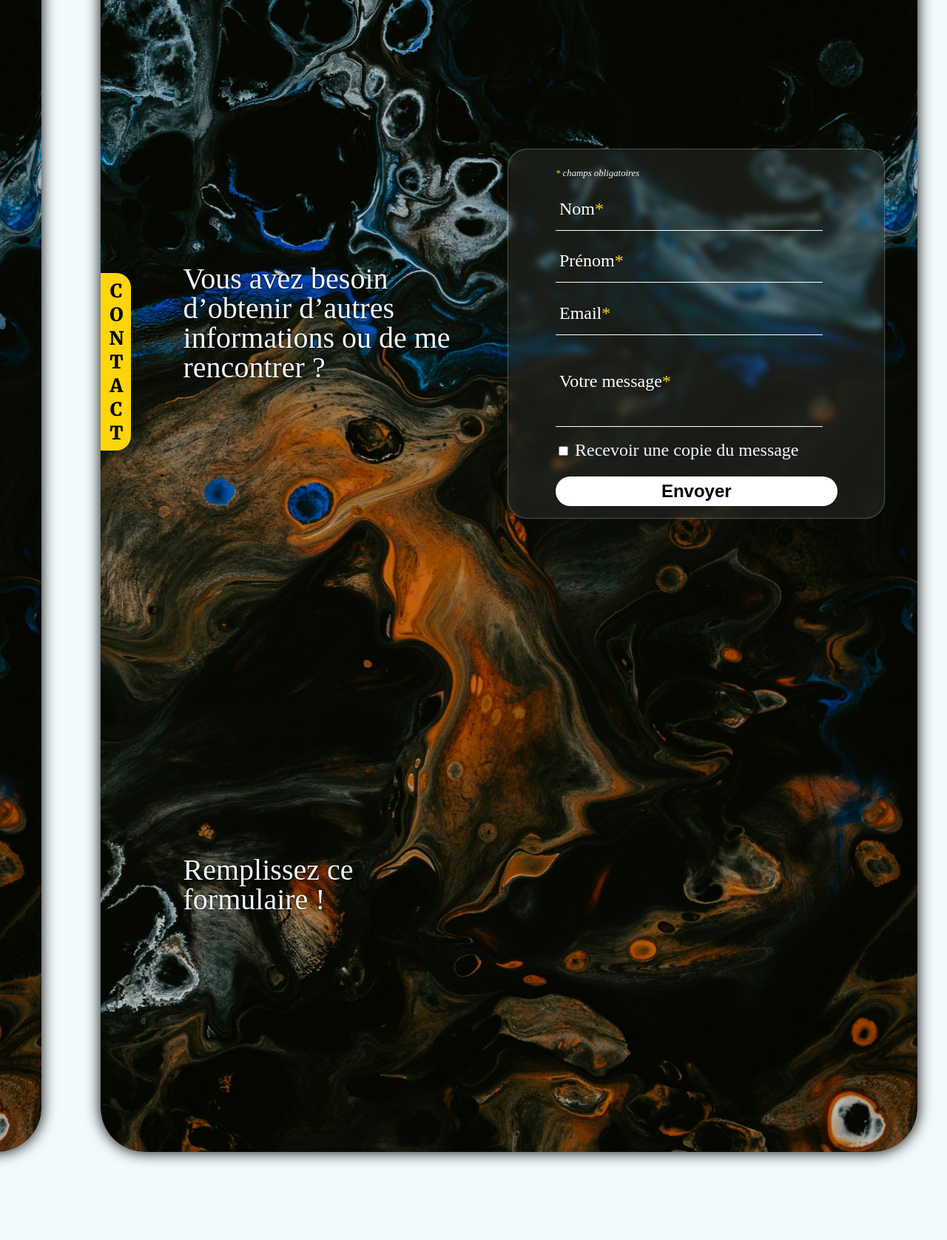
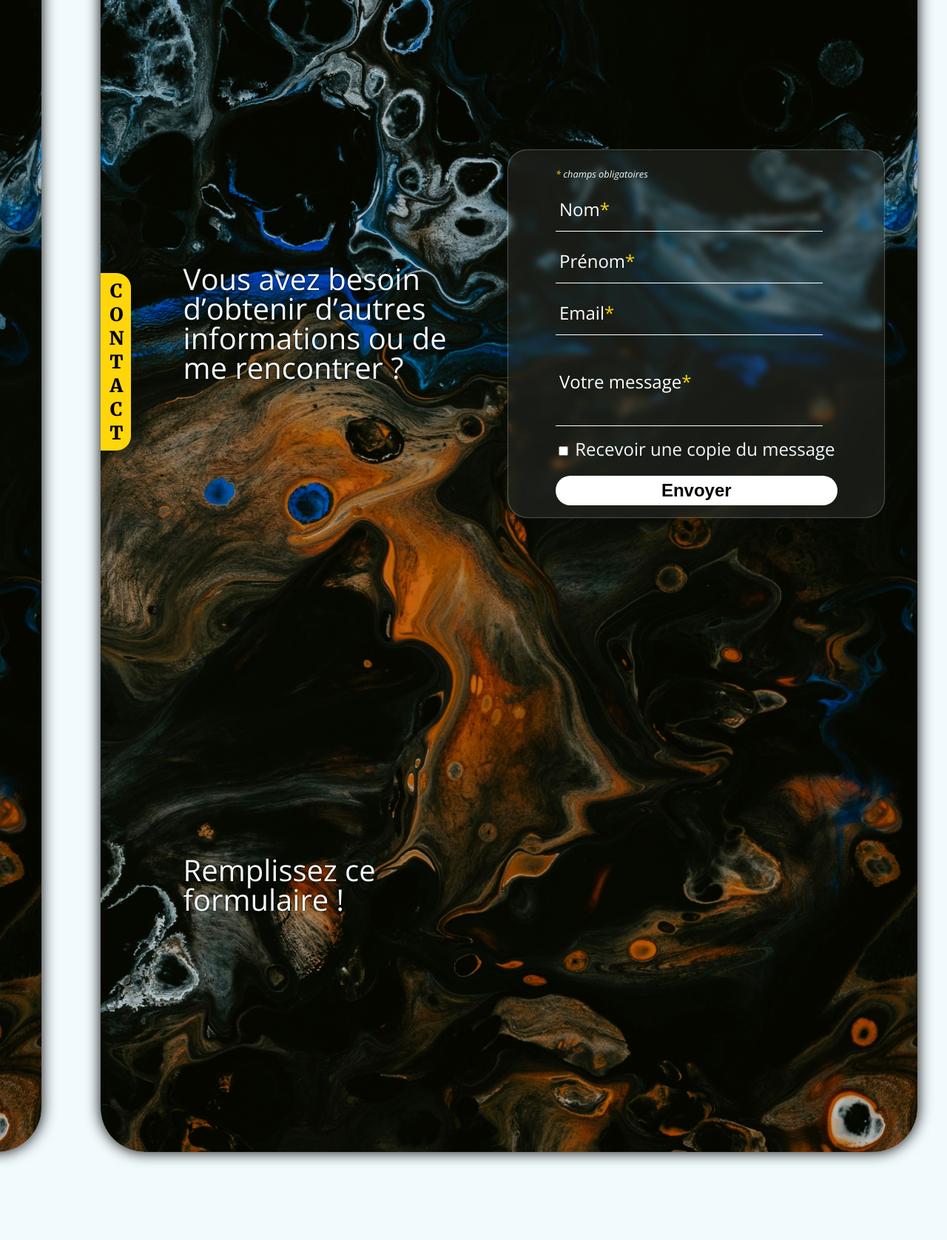
Before and after one commit to Deunoh/portfolio, a PHP site: page / in a window 1280 px wide. Shown: the part 849-2525 px from the top of the page at 74% size. Run offline with PHP 8.4, Linux system fonts and the light colour scheme.

Commit message:
changement font

```diff
--- a/Views/card4.tpl.php
+++ b/Views/card4.tpl.php
@@ -5,10 +5,10 @@ $textContent1 = 'Vous avez besoin d’obtenir d’autres informations ou de me r
 $textContent2 = ' Remplissez ce formulaire !';
 
 if(!empty($_POST)){
-    $name = filter_input(INPUT_POST, 'name', FILTER_SANITIZE_STRING);
-    $firstname = filter_input(INPUT_POST, 'firstname', FILTER_SANITIZE_STRING);
+    $name = filter_input(INPUT_POST, 'name', FILTER_SANITIZE_FULL_SPECIAL_CHARS);
+    $firstname = filter_input(INPUT_POST, 'firstname', FILTER_SANITIZE_FULL_SPECIAL_CHARS);
     $email = filter_input(INPUT_POST, 'mail', FILTER_VALIDATE_EMAIL);
-    $message = filter_input(INPUT_POST, 'message', FILTER_SANITIZE_STRING);
+    $message = filter_input(INPUT_POST, 'message', FILTER_SANITIZE_FULL_SPECIAL_CHARS);
 
     // Vérification des données et ajout au tableau d'erreurs
     if(!$name || strlen($name) < 2 || strlen($name) > 15) {
@@ -89,6 +89,7 @@ function showErrors($fieldName, $errorList = null) {
     return $errors;
 }
 
+//TODO <?= $_POST['title'] ?? $pokemon->getTitle() EN VALUE
 ?>
 
 
--- a/Views/partials/header.tpl.php
+++ b/Views/partials/header.tpl.php
@@ -12,6 +12,7 @@
 
     <link href="https://fonts.googleapis.com/css2?family=Merriweather:wght@900&display=swap" rel="stylesheet">
     <link href="https://fonts.googleapis.com/css2?family=Anton&display=swap" rel="stylesheet">
+    <link href="https://fonts.googleapis.com/css2?family=Open+Sans:ital,wght@0,300..800;1,300..800&display=swap" rel="stylesheet">
 
 
     <link rel="stylesheet" href="./css/reset.css">
--- a/css/style.css
+++ b/css/style.css
@@ -1,6 +1,8 @@
 :root {
     --main-color: #F1FAFD;
     --title-font: 'Merriweather', serif;
+    --paragraphe-font: "Open Sans", sans-serif;
+
 }
 body{
     width: 100vw;
@@ -207,6 +209,7 @@ header h2{
     margin-left: 8vw;
 }
 .glass__paragraphe{
+    font-family: var(--paragraphe-font);
     border-radius: 30px;
     background-color: rgba(100, 100, 100, 0.2);
     -webkit-backdrop-filter: blur(4px);
@@ -285,7 +288,7 @@ header h2{
 /* Quatrieme carte */
 /* section de gauche width 40% */
 .contact-text{
-
+    font-family: var(--paragraphe-font);
     font-size: 2.5rem;
     text-shadow: 0px 0px 3px #000;
 }
@@ -298,6 +301,7 @@ header h2{
     display: flex;
     justify-content: center;
     align-items: center;
+    font-family: var(--paragraphe-font);
 }
 
 .formulaire-box{
```
